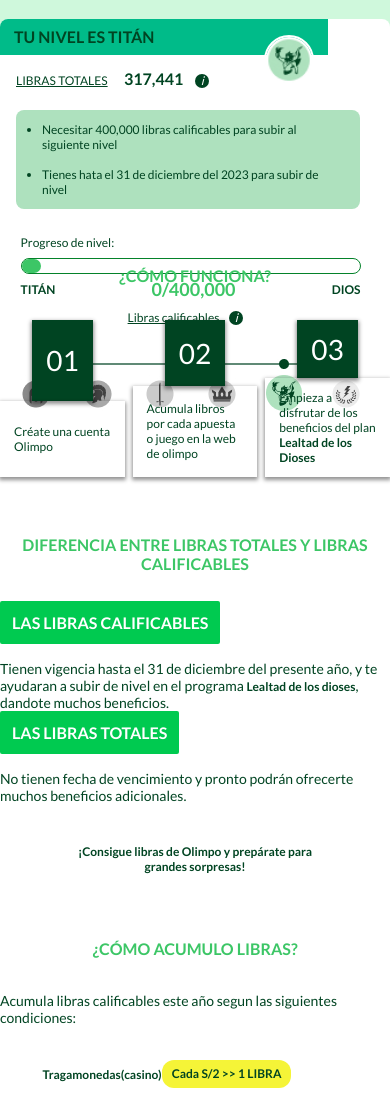
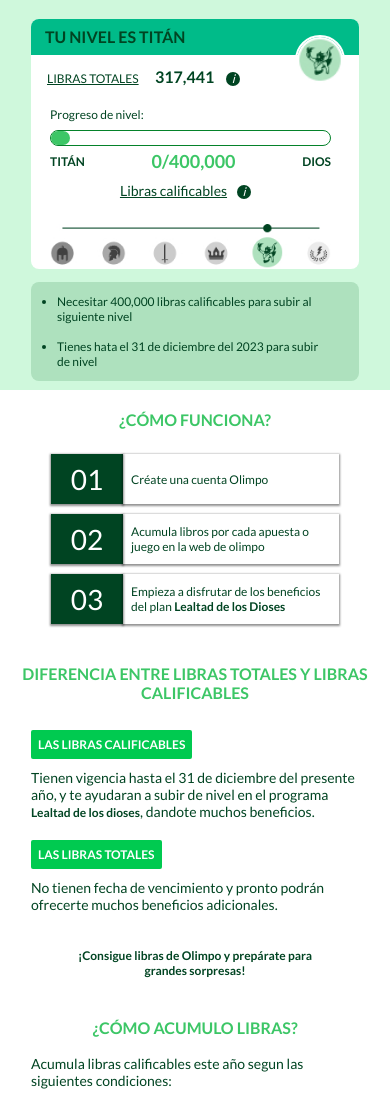
Before and after one commit to lizievi/paginaApuestas, a plain HTML site: page index.html in a window 390 px wide. Shown: the top 1095 px of the page. Drawn offline with Linux system fonts and the light colour scheme; a web font is replaced by a local one.

Commit message:
Version responsivo celular y laptop

```diff
--- a/css/style.css
+++ b/css/style.css
@@ -1,4 +1,4 @@
-@import url('https://fonts.googleapis.com/css2?family=Lato:wght@400;700&display=swap');
+@import url('https://fonts.googleapis.com/css2?family=Lato:wght@400;700;500&display=swap');
 
 *{
   margin: 0;
@@ -158,9 +158,11 @@
   font-size: 18px;
 }
 
-.nivel-calificable{
+.nivel-calificable a{
   text-align-last: center;
   margin-bottom: 34px;
+  font-weight: 500;
+  font-size: 14px;
 }
 
 .nivel-activo img{
@@ -189,11 +191,11 @@
   padding: 12px 14px;
 }
 
-.pasos .col-lg-3{
+.pasos .col-md-3{
   background-color: #004422;
 }
 
-.pasos .col-lg-3 p{
+.pasos .col-md-3 p{
   font-size: 28px;
   color: white;
   text-align: center;
@@ -225,7 +227,6 @@
   text-align: left;
   background-color: #00CA50;
   padding: 12px;
-  font-size: 16px;
   border-radius: 2px;
   color: white;
   margin-bottom: 16px;
@@ -285,6 +286,7 @@
   border-radius: 12px;
   height: 28px;
   font-weight: 700;
+  text-align: center;
 }
 
 .hr-especial{
@@ -352,7 +354,7 @@
 .col-sm-1{width: 8.33333333%;}
 }
 
-@media(max-width:767px){
+@media(max-width:768px){
 .col-xs-12{width: 100%;}
 .col-xs-11{width: 91.66666666%;}
 .col-xs-10{width: 83.33333333%;}
@@ -365,4 +367,130 @@
 .col-xs-3{width: 25%;}
 .col-xs-2{width: 16.66666666%;}
 .col-xs-1{width: 8.33333333%;}
+
+/*=========================================
+============================Seccion nivel*/
+.nivel{
+  position: relative;
+  height: 390px;
+  padding: 14px 14px auto 14px;
 }
+
+.nivel-contenedor{
+  width: 328px;
+  height: 250px;
+  padding: 0;
+}
+
+.nivel-contenedor-titulo{
+  margin-left: -16px;
+  border-radius: 8px 8px 0 0;
+}
+
+.izquierda-parrafo{
+  height: auto;
+  padding: 12px 0;
+}
+
+.izquierda-parrafo a{
+  margin-bottom: 13px;
+}
+
+.izquierda-parrafo ul{
+  position: absolute;
+  top: 282px;
+  width: 328px;
+  padding: 12px 26px;
+  margin-left: -16px;
+}
+
+.nivel-contenedor-derecha{
+  margin-top: -38px;
+}
+
+.nivel-calificable{
+  text-align-last: center;
+  margin-bottom: 25px;
+}
+
+/*=========================================
+============================Seccion funcion*/
+.funcion h2{
+  margin: 20px 0;
+}
+
+.funcion-pasos{
+  flex-direction: column;
+  width: 288px;
+}
+
+.pasos{
+  width: 100%;
+  height: 50px;
+  margin-bottom: 10px;
+}
+
+.pasos-contenido{
+  box-shadow: 0 1px 2px 1px rgba(0, 0, 0, 0.433);
+  padding: 8px;
+}
+
+.pasos .col-xs-3{
+  background-color: #004422;
+}
+
+.pasos .col-xs-3 p{
+  font-size: 28px;
+  color: white;
+  text-align: center;
+}
+
+/*=========================================
+============================Seccion funcion*/
+.diferencia-titulo{
+  margin: 0 auto 28px auto;
+}
+
+.diferencia-tipos{
+  width: 328px;
+  font-display: column;
+}
+
+.tipos{
+  padding: 7px;
+  margin-bottom: 10px;
+}
+
+.tipo-libra p{
+  margin-bottom: 20px;
+}
+
+.diferencia .animos{
+  margin: 15px 0;
+}
+
+/*======================================
+========================seccion cumulo*/
+.cumulo-contenedor{
+  width: 328px;
+}
+
+.cumulo-parrafo{
+  margin: 18px 0;
+}
+
+.cumulo-opciones .cumulo-detalle{
+  font-size: 11px;
+}
+
+.cumulo-opciones .cumulo-precio{
+  padding: 8px ;
+  font-size: 11px;
+}
+
+.hr-especial{
+  margin: 14px 0;
+  height: 2px;
+}
+
+}
--- a/index.html
+++ b/index.html
@@ -12,7 +12,7 @@
   <!--ÁÉÍÓÚáéíóúñ¡!-->
   <section class="fila nivel">
     <div class="fila nivel-contenedor">
-      <div class="col-lg-6 nivel-contenedor-izquierda">
+      <div class="col-sm-6 col-xs-12 nivel-contenedor-izquierda">
         <div class="nivel-contenedor-titulo">
           <h1>TU NIVEL ES TITÁN</h1>
           <img src="./img/titan-level.jpg" alt="">
@@ -27,7 +27,7 @@
           </ul>
         </div>
       </div>
-      <div class="col-lg-6 nivel-contenedor-derecha">
+      <div class="col-sm-6 col-xs-12 nivel-contenedor-derecha">
         <p class="derecha-parrafo">Progreso de nivel: </p>
         <div class="fila contenedor-progreso">
           <div class="fila progreso"></div>
@@ -51,31 +51,31 @@
     </div>
     <div class="fila funcion-pasos">
       <div class="fila pasos">
-        <div class="col-lg-3 pasos-contenido"><p>01</p></div>
-        <div class="col-lg-9 pasos-contenido"><p>Créate una cuenta Olimpo</p></div>
+        <div class="col-md-3 col-sm-3 col-xs-3 pasos-contenido"><p>01</p></div>
+        <div class="col-md-9 col-sm-9 col-xs-9 pasos-contenido"><p>Créate una cuenta Olimpo</p></div>
       </div>
       <div class="fila pasos">
-        <div class="col-lg-3 pasos-contenido"><p>02</p></div>
-        <div class="col-lg-9 pasos-contenido"><p>Acumula libros por cada apuesta o juego en la web de olimpo</p></div>
+        <div class="col-md-3 col-sm-3 col-xs-3 pasos-contenido"><p>02</p></div>
+        <div class="col-md-9 col-sm-9 col-xs-9 pasos-contenido"><p>Acumula libros por cada apuesta o juego en la web de olimpo</p></div>
       </div>
       <div class="fila pasos">
-        <div class="col-lg-3 pasos-contenido"><p>03</p></div>
-        <div class="col-lg-9 pasos-contenido"><p>Empieza a disfrutar de los beneficios del plan <strong>Lealtad de los Dioses</strong></p></div>
+        <div class="col-md-3 col-sm-3 col-xs-3 pasos-contenido"><p>03</p></div>
+        <div class="col-md-9 col-sm-9 col-xs-9 pasos-contenido"><p>Empieza a disfrutar de los beneficios del plan <strong>Lealtad de los Dioses</strong></p></div>
       </div>
     </div>
   </section>
 
   <section class="fila diferencia">
-    <div class="col-lg-12">
+    <div class="col-sm-12 col-xs-12">
       <h2 class="diferencia-titulo">DIFERENCIA ENTRE LIBRAS TOTALES Y LIBRAS CALIFICABLES</h2>
     </div>
 
     <div class="fila diferencia-tipos">
-      <div class="col-lg-5 tipo-libra">
+      <div class="col-sm-5 col-xs-12 tipo-libra">
         <h3 class="tipos">LAS LIBRAS CALIFICABLES</h3>
         <p>Tienen vigencia hasta el 31 de diciembre del presente año, y te ayudaran a subir de nivel en el programa <strong>Lealtad de los dioses</strong>, dandote muchos beneficios.</p>
       </div>
-      <div class="col-lg-5 tipo-libra">
+      <div class="col-sm-5 col-xs-12 tipo-libra">
         <h3 class="tipos">LAS LIBRAS TOTALES</h3>
         <p>No tienen fecha de vencimiento y pronto podrán ofrecerte muchos beneficios adicionales.</p>
       </div>
@@ -89,7 +89,7 @@
   </section>
 
   <section class="fila cumulo">
-    <div class="col-lg-12">
+    <div class="col-sm-12 col-xs-12">
       <h2>¿CÓMO ACUMULO LIBRAS?</h2>
     </div>
 
@@ -98,37 +98,37 @@
       <div class="fila cumulo-ambos">
         <div class="cumulo-contenedor-lado">
           <div class="fila cumulo-opciones">
-            <p class="col-lg-7 cumulo-detalle">Tragamonedas(casino)</p>
-            <p class="col-lg-5 cumulo-precio">Cada S/2 >> 1 LIBRA</p>
+            <p class="col-sm-7 col-xs-7 cumulo-detalle">Tragamonedas(casino)</p>
+            <p class="col-sm-5 col-xs-5 cumulo-precio">Cada S/2 >> 1 LIBRA</p>
           </div>
           <div class="fila cumulo-opciones">
-            <p class="col-lg-7 cumulo-detalle">Mesas en vivo (casino en vivo)</p>
-            <p class="col-lg-5 cumulo-precio">Cada S/6 >> 1 LIBRA</p>
+            <p class="col-sm-7 col-xs-7 cumulo-detalle">Mesas en vivo (casino en vivo)</p>
+            <p class="col-sm-5 col-xs-5 cumulo-precio">Cada S/6 >> 1 LIBRA</p>
           </div>
           <div class="fila cumulo-opciones">
-            <p class="col-lg-7 cumulo-detalle">Juegos especificos Casino & Casino en vivo ***</p>
-            <p class="col-lg-5 cumulo-precio">Cada S/5 >> 1 LIBRA</p>
+            <p class="col-sm-7 col-xs-7 cumulo-detalle">Juegos especificos Casino & Casino en vivo ***</p>
+            <p class="col-sm-5 col-xs-5 cumulo-precio">Cada S/5 >> 1 LIBRA</p>
           </div>
           <div class="fila cumulo-opciones">
-            <p class="col-lg-7 cumulo-detalle">Virtuales</p>
-            <p class="col-lg-5 cumulo-precio">Cada S/2 >> 1 LIBRA</p>
+            <p class="col-sm-7 col-xs-7 cumulo-detalle">Virtuales</p>
+            <p class="col-sm-5 col-xs-5 cumulo-precio">Cada S/2 >> 1 LIBRA</p>
           </div>
         </div>
         <div class="cumulo-contenedor-lado">
           <div class="fila cumulo-opciones">
-            <p class="col-lg-7 cumulo-detalle">Apuestas Simples/Sistema</p>
-            <p class="col-lg-5 cumulo-precio">Cada S/2 >> 1 LIBRA</p>
+            <p class="col-sm-7 col-xs-7 cumulo-detalle">Apuestas Simples/Sistema</p>
+            <p class="col-sm-5 col-xs-5 cumulo-precio">Cada S/2 >> 1 LIBRA</p>
           </div>
           <div class="fila cumulo-opciones">
-            <p class="col-lg-7 cumulo-detalle">Apuestas combinadas</p>
-            <p class="col-lg-5 cumulo-precio">Cada S/1 >> 1 LIBRA</p>
+            <p class="col-sm-7 col-xs-7 cumulo-detalle">Apuestas combinadas</p>
+            <p class="col-sm-5 col-xs-5 cumulo-precio">Cada S/1 >> 1 LIBRA</p>
           </div>
           <div class="fila cumulo-opciones hr-especial">
             <hr>
           </div>
           <div class="fila cumulo-opciones">
-            <p class="col-lg-7 cumulo-detalle">Polla olimpo</p>
-            <p class="col-lg-5 cumulo-precio">Cada S/2 >> 10 LIBRA</p>
+            <p class="col-sm-7 col-xs-7 cumulo-detalle">Polla olimpo</p>
+            <p class="col-sm-5 col-xs-5 cumulo-precio">Cada S/2 >> 10 LIBRA</p>
           </div>
         </div>
       </div>
```
